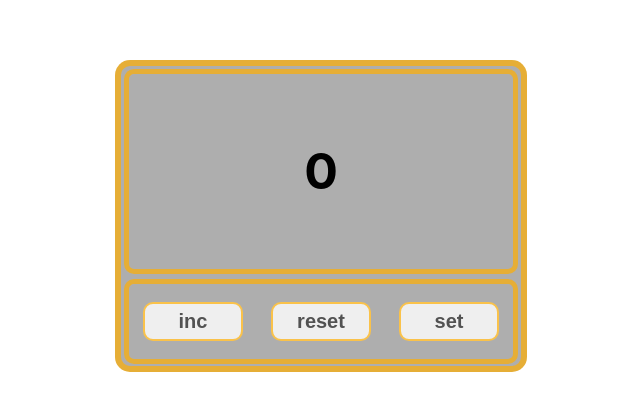
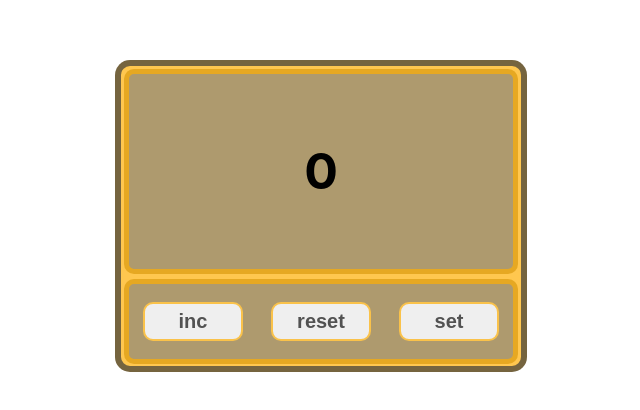
Before and after one commit to DmitryGK/counter_2, a React (Create React App) app: page / in a window 1280 px wide. Shown: the part 184-594 px from the top of the page, without its empty margins (319-959 px from the left). Built offline with nearby package versions, Linux system fonts and the light colour scheme.

Commit message:
css changes

```diff
--- a/src/Counter.module.css
+++ b/src/Counter.module.css
@@ -13,9 +13,9 @@
     flex-direction: column;
     align-items: center;
     justify-content:space-around;
-    border: 6px solid rgba(255, 175, 4, 0.699);
+    border: 6px solid rgba(58, 58, 57, 0.699);
     border-radius: 15px;
-    background-color: rgba(128, 128, 128, 0.637);
+    background-color: rgba(255, 175, 4, 0.699);
 }
 .mainDisplay{
     width: 96%;
@@ -23,6 +23,7 @@
     border: 2px solid black;
     border: 5px solid rgba(255, 175, 4, 0.699);
     border-radius: 10px;
+    background-color: rgba(128, 128, 128, 0.637)
 
 }
 
@@ -32,4 +33,5 @@
     border: 2px solid black;
     border: 5px solid rgba(255, 175, 4, 0.699);
     border-radius: 10px;
+    background-color: rgba(128, 128, 128, 0.637)
 }
```
